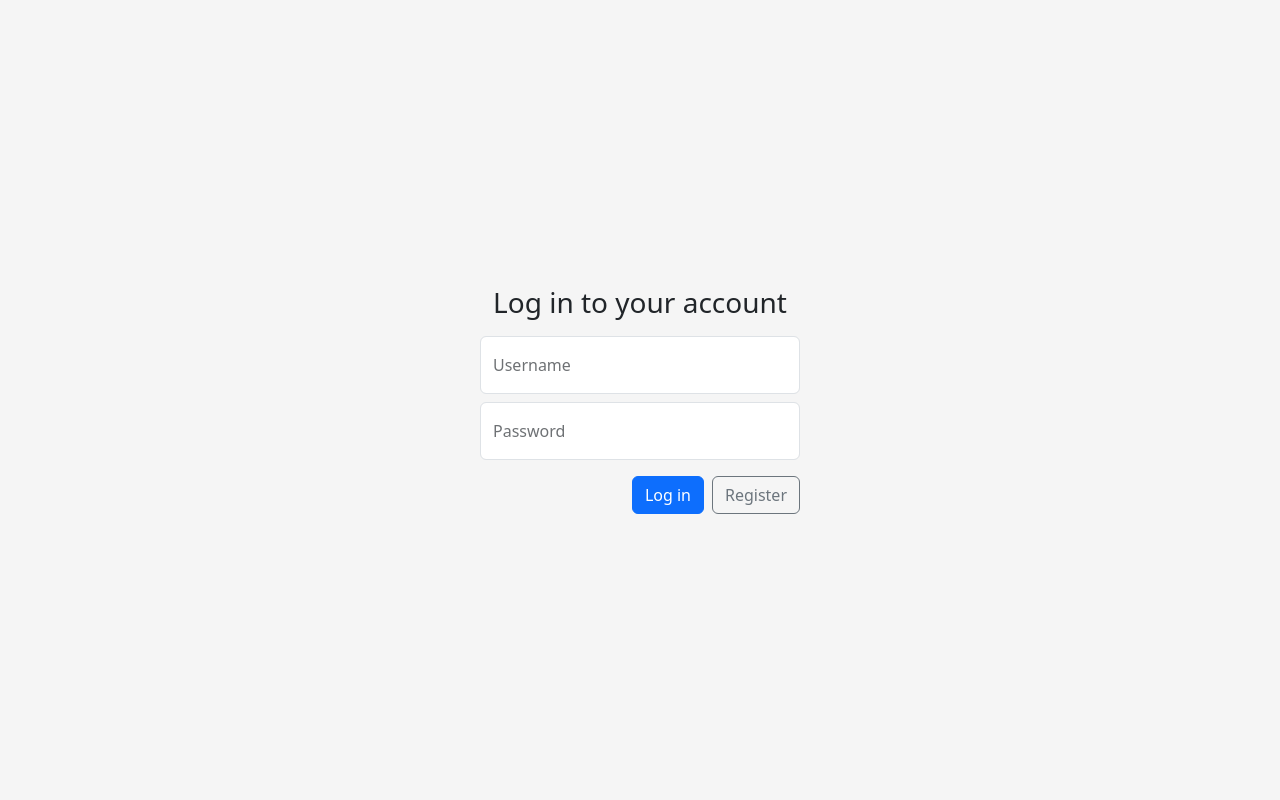
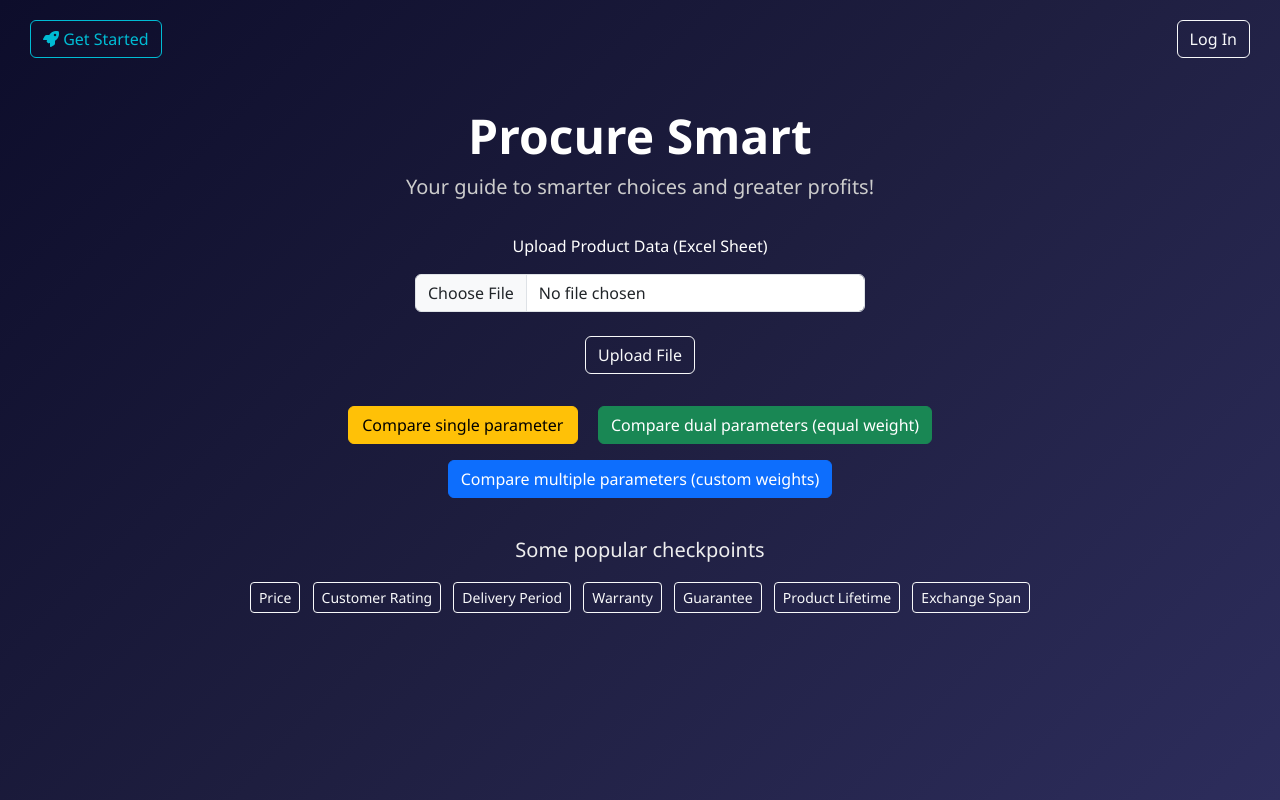
Before and after one commit to Aditi-Anil-P/Procure-Smart-, a Flask app: page / in a window 1280 px wide. Run offline with Flask 3, Linux system fonts and the light colour scheme; some libraries are stand-ins or nearby versions.

Commit message:
Testing and Debugging Phase 2

```diff
--- a/templates/home.html
+++ b/templates/home.html
@@ -1,68 +1,185 @@
-<!doctype html>
+<!DOCTYPE html>
 <html lang="en">
 
 <head>
-  <meta charset="utf-8">
-  <meta name="viewport" content="width=device-width, initial-scale=1">
-  <title>Log In Page</title>
+  <meta charset="UTF-8" />
+  <meta name="viewport" content="width=device-width, initial-scale=1.0" />
+  <title>Procure Smart</title>
 
-  <link href="/static/css/bootstrap.min.css" rel="stylesheet">
+  <!-- Bootstrap CSS -->
+  <link rel="stylesheet" href="static/css/bootstrap.min.css" />
+
+  <!-- Font Awesome  -->
+  <link rel="stylesheet" href="https://cdnjs.cloudflare.com/ajax/libs/font-awesome/6.5.0/css/all.min.css" />
 
   <style>
     body {
-      display: flex;
-      align-items: center;
-      padding-top: 40px;
-      padding-bottom: 40px;
-      background-color: #f5f5f5;
+      background: linear-gradient(135deg, #0d0d2b, #1e1e3f, #2d2d5c);
       min-height: 100vh;
+      color: white;
+      font-family: 'Segoe UI', sans-serif;
+      margin: 0;
     }
 
-    .form-signin {
-      max-width: 330px;
-      margin: 15px;
-      padding: 5px;
+    .info-top-left {
+      position: absolute;
+      top: 20px;
+      left: 30px;
+      z-index: 10;
+
     }
 
-    .form-signin .form-floating:focus-within {
-      z-index: 2;
+    .info-top-left .btn-outline-info {
+      border-color: #00bcd4;
+
+      color: #00bcd4;
+      font-weight: 500;
+    }
+
+    .info-top-left .btn-outline-info:hover {
+      background-color: #00bcd4;
+      color: #fff;
+    }
+
+    .login-top-right {
+      position: absolute;
+      top: 20px;
+      right: 30px;
+      display: flex;
+      gap: 10px;
+    }
+
+    .container-custom {
+      text-align: center;
+      max-width: 900px;
+      margin: 0 auto;
+      padding-top: 100px;
+      padding-bottom: 40px;
+    }
+
+    .brand-title {
+      font-size: 3rem;
+      font-weight: bold;
+      color: #ffffff;
+    }
+
+    .tagline {
+      font-size: 1.25rem;
+      margin-bottom: 2rem;
+      color: #ccc;
+    }
+
+    .mode-btns .btn {
+      margin: 0.5rem;
+      min-width: 230px;
+      font-weight: 500;
+    }
+
+    .upload-box {
+      border: 2px dashed #888;
+      border-radius: 10px;
+      padding: 2rem;
+      margin: 1rem;
+      margin-bottom: 2rem;
+      background-color: rgba(255, 255, 255, 0.05);
+      color: #ccc;
+    }
+
+    .charts-section {
+      margin-top: 2rem;
+    }
+
+    .charts-section h5 {
+      margin-bottom: 1rem;
+      font-weight: 500;
+      color: #eee;
+    }
+
+    .charts-section .btn {
+      margin: 0.25rem;
     }
   </style>
 </head>
 
-<body class="text-center">
+<body>
 
-  <main class="form-signin w-100 m-auto">
-    <form method="POST" action="/login">
-      <h1 class="h3 mb-3 fw-normal">Log in to your account</h1>
+  <div class="info-top-left">
+    <a href="{{ url_for('guide') }}" class="btn btn-outline-info">
+      <i class="fas fa-rocket"></i> Get Started
+    </a>
+  </div>
 
+  <!-- Top-right actions (dynamic based on login state) -->
+  <div class="login-top-right">
+    {% if session.get('user_id') %}
+    <a href="{{ url_for('dashboard') }}" class="btn btn-outline-light">Dashboard</a>
+    <a href="{{ url_for('logout') }}" class="btn btn-outline-warning">Logout</a>
+    {% else %}
+    <a href="{{ url_for('check_login_access') }}" class="btn btn-outline-light">Log In</a>
+    {% endif %}
+  </div>
+
+  <!-- Main content -->
+  <div class="container-custom">
+    <div class="brand-title">Procure Smart</div>
+    <div class="tagline">Your guide to smarter choices and greater profits!</div>
+
+    <!-- Flash messages (removes queued flashes) -->
     {% with messages = get_flashed_messages(with_categories=true) %}
     {% if messages %}
+    <div class="mt-2">
       {% for category, message in messages %}
-      <div class="alert alert-{{ category }} alert-dismissible fade show" role="alert">
+      <div class="alert alert-{{ 'danger' if category=='danger' else category }} alert-dismissible fade show"
+        role="alert" style="max-width: 720px; margin: 0 auto 12px;">
         {{ message }}
         <button type="button" class="btn-close" data-bs-dismiss="alert" aria-label="Close"></button>
       </div>
       {% endfor %}
+    </div>
     {% endif %}
     {% endwith %}
-      <div class="form-floating mb-2">
-        <input type="text" name="username" class="form-control" id="floatingInput" placeholder="Username" value="{{ username if username is defined }}">
-        <label for="floatingInput">Username</label>
-      </div>
-      <div class="form-floating mb-3">
-        <input type="password" name="password" class="form-control" id="floatingPassword" placeholder="Password">
-        <label for="floatingPassword">Password</label>
+
+    {% if uploaded_file %}
+    <p class="text-success">Uploaded file: <strong>{{ uploaded_file | basename }}</strong></p>
+    {% endif %}
+
+    <form method="POST" action="{{ url_for('home') }}" enctype="multipart/form-data">
+      <p>Upload Product Data (Excel Sheet)</p>
+      <input type="file" name="file" class="form-control w-50 mx-auto mb-3" required />
+      <button type="submit" class="btn btn-outline-light mt-2">
+        {% if uploaded_file %}Replace File{% else %}Upload File{% endif %}
+      </button>
+    </form>
+
+    <!-- Feature buttons -->
+    <div class="mode-btns mt-4">
+      <!-- If logged in , go straight to feature routes; else go to login -->
+      <a class="btn btn-warning" href="{{ url_for('check_access', feature='single_compare') }}">
+        Compare single parameter
+      </a>
+      <a class="btn btn-success" href="{{ url_for('check_access', feature='dual_compare') }}">
+        Compare dual parameters (equal weight)
+      </a>
+      <a class="btn btn-primary" href="{{ url_for('check_access', feature='weighted_compare') }}">
+        Compare multiple parameters (custom weights)
+      </a>
     </div>
 
-      <div class="d-flex justify-content-end gap-2">
-        <button class="btn btn-primary" type="submit">Log in</button>
-        <a href="/register" class="btn btn-outline-secondary">Register</a>
+    <!-- Parameter tabs -->
+    <div class="charts-section">
+      <h5>Some popular checkpoints</h5>
+      <div>
+        <button class="btn btn-outline-light btn-sm" type="button">Price</button>
+        <button class="btn btn-outline-light btn-sm" type="button">Customer Rating</button>
+        <button class="btn btn-outline-light btn-sm" type="button">Delivery Period</button>
+        <button class="btn btn-outline-light btn-sm" type="button">Warranty</button>
+        <button class="btn btn-outline-light btn-sm" type="button">Guarantee</button>
+        <button class="btn btn-outline-light btn-sm" type="button">Product Lifetime</button>
+        <button class="btn btn-outline-light btn-sm" type="button">Exchange Span</button>
       </div>
-    </form>
-  </main>
+    </div>
+  </div>
 
   <script src="/static/js/bootstrap.bundle.min.js"></script>
-</body>
 
 </html>
```
Lines whose indentation alone changed are shown as unchanged.
